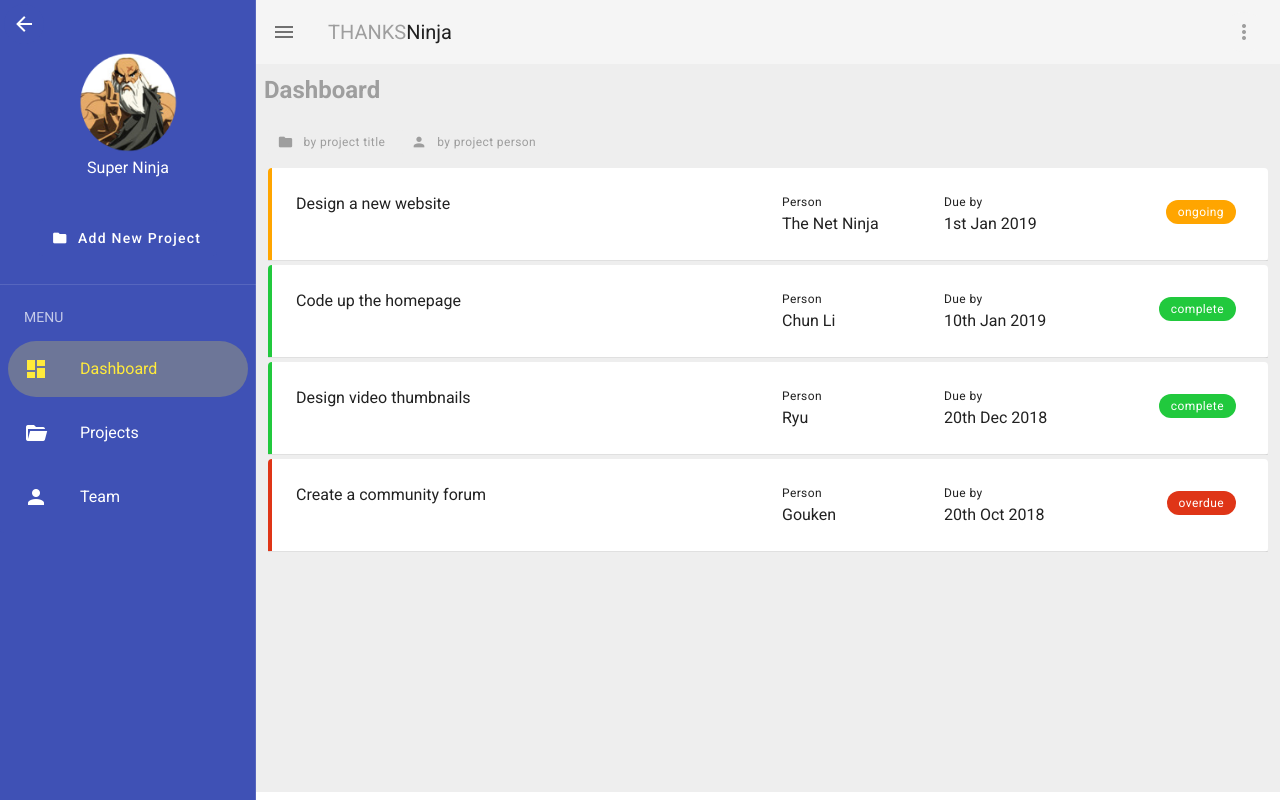
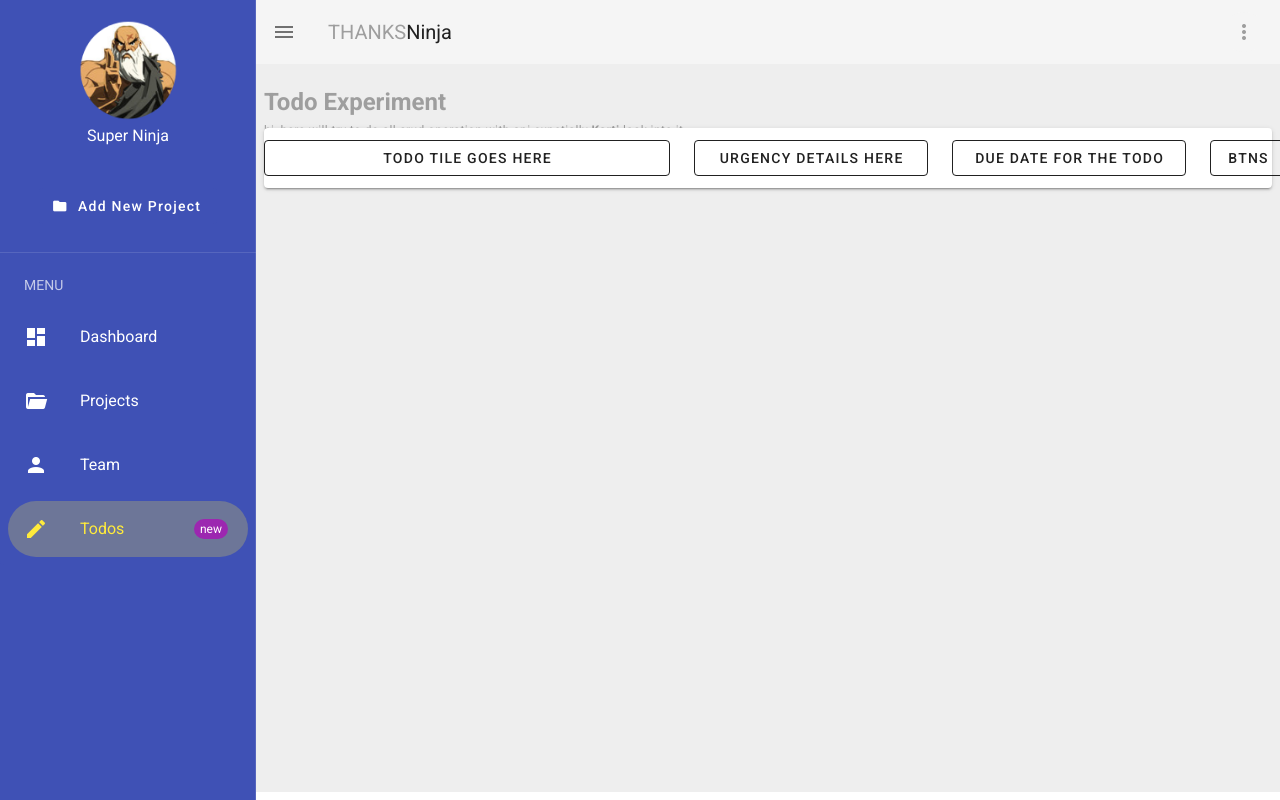
Before and after one commit to Murugaraju/VuetifyPractice-NetNinja, a Vue app: page /Todo in a window 1280 px wide. Before the commit this address led to /dashboard. Built offline with nearby package versions, Linux system fonts and the light colour scheme.

Commit message:
backing up todo

```diff
--- a/src/components/Navbar.vue
+++ b/src/components/Navbar.vue
@@ -7,7 +7,7 @@
           </v-btn>
       </v-snackbar>
          <v-navigation-drawer app  dark v-model="drawer" class="indigo">
-             <v-row justify="start" class="ml-1 mt-1">
+             <v-row justify="start" class="ml-1 mt-1 hidden-md-and-up">
                  <v-btn @click="drawer=!drawer" depressed fab small class="indigo">
                      <v-icon center>mdi-arrow-left</v-icon>
                  </v-btn>
@@ -47,10 +47,24 @@
 
                         </v-list-item-icon>
                         <v-list-item-content>
-                            <v-list-item-title v-text="item.text">home</v-list-item-title>
+
+                            <v-list-item-title v-text="item.text"></v-list-item-title>
+
                         </v-list-item-content>
 
 
+                    </v-list-item>
+                    <v-list-item redirect :to="'/Todo'">
+                        <v-list-item-icon>
+                            <v-icon>mdi-pencil</v-icon>
+                        </v-list-item-icon>
+                        <v-list-item-content>
+
+                           <v-badge color="purple" inline content="new">
+                                <v-list-item-title>Todos</v-list-item-title>
+                           </v-badge>
+
+                        </v-list-item-content>
                     </v-list-item>
                 </v-list-item-group>
             </v-list>
--- a/src/components/Popup.vue
+++ b/src/components/Popup.vue
@@ -68,6 +68,7 @@ export default {
     computed:{
         formateDate(){
             if(this.date){
+                console.log('printing the data from date picket ',this.date, typeof this.date)
                 const [year, month, day] = this.date.split('-')
 
                 return `${month}/${day}/${year}`
--- /dev/null
+++ b/src/components/Todo/Todo.vue
@@ -0,0 +1,47 @@
+<template>
+   <div class="Todo">
+
+       <v-container class="px-2">
+           <h2 class="subheading grey--text ">Todo Experiment</h2>
+            <h4 class="grey--text caption ">hi, here will try to do all crud operation with api
+        expetially <b>Karti</b> look into it
+            </h4>
+
+
+           <v-card>
+               <v-row>
+                   <v-col cols="12" sm="12" md="5">
+                       <v-btn block outlined >
+                          todo tile goes here
+                       </v-btn>
+                   </v-col>
+                   <v-col cols="12" sm="7" md="3">
+                         <v-btn block outlined >
+                          urgency details here
+                       </v-btn>
+                   </v-col>
+                   <v-col col="9" sm="5" md="3">
+                         <v-btn block outlined >
+                             due date for the todo
+                       </v-btn>
+                   </v-col>
+                   <v-col cols="3" sm="12" md="1">
+                         <v-btn block outlined >
+                          btns
+                       </v-btn>
+                   </v-col>
+
+
+               </v-row>
+           </v-card>
+       </v-container>
+   </div>
+</template>
+<script>
+export default {
+    name:'Todo'
+}
+</script>
+<style scoped>
+
+</style>
--- a/src/router.js
+++ b/src/router.js
@@ -4,6 +4,7 @@ import Vue from 'vue';
 import Dashboard from './components/Dashboard';
 import Projects from './components/Projects';
 import Team from './components/Team';
+import Todo from '@/components/Todo/Todo';
 Vue.use(VueRouter)
 
 const routes=[
@@ -33,6 +34,12 @@ const routes=[
         component:Team
     },
     {
+        path:'/Todo',
+        name:'todo',
+        component:Todo,
+
+    },
+    {
         path:'**',
         redirect:'/dashboard'
     }
```
